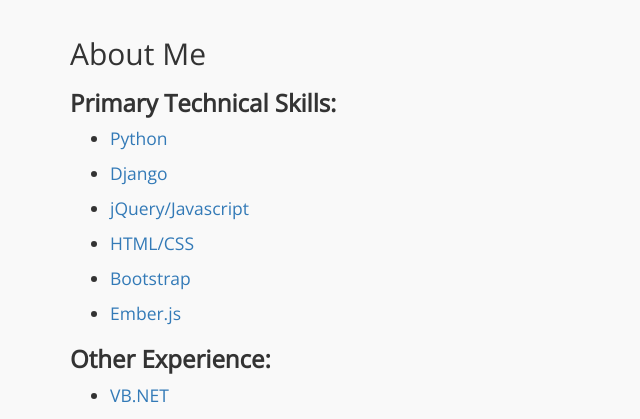
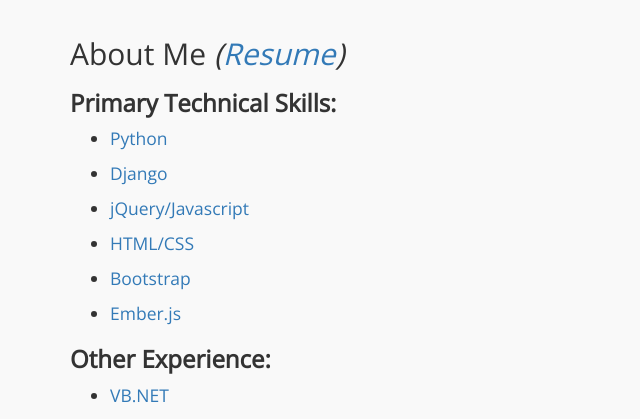
Before and after one commit to bfolks2/MyBioWebsite, a Django app: page /mainapp/ in a window 1280 px wide. Shown: the part 83-502 px from the top of the page, without its empty margins (0-640 px from the left). Run offline with Django 3.2, Linux system fonts and the light colour scheme; data comes from the database, SQL or seed files in the repository; some libraries are stand-ins or nearby versions.

Commit message:
add resume link to about me page

```diff
--- a/mainproj/mainapp/templates/mainapp/skill_list.html
+++ b/mainproj/mainapp/templates/mainapp/skill_list.html
@@ -1,7 +1,7 @@
 {% extends 'base.html' %}
 {% block content %}
 
-  <h2>About Me</h2>
+    <h2>About Me <em>(<a href="{% url 'mainapp:pdf' %}">Resume</a>)</em></h2>
 
   <!-- <div class="jumbotron">
     <p>With nearly 5 years professional experience in an Applications-Software Engineer position,
```
